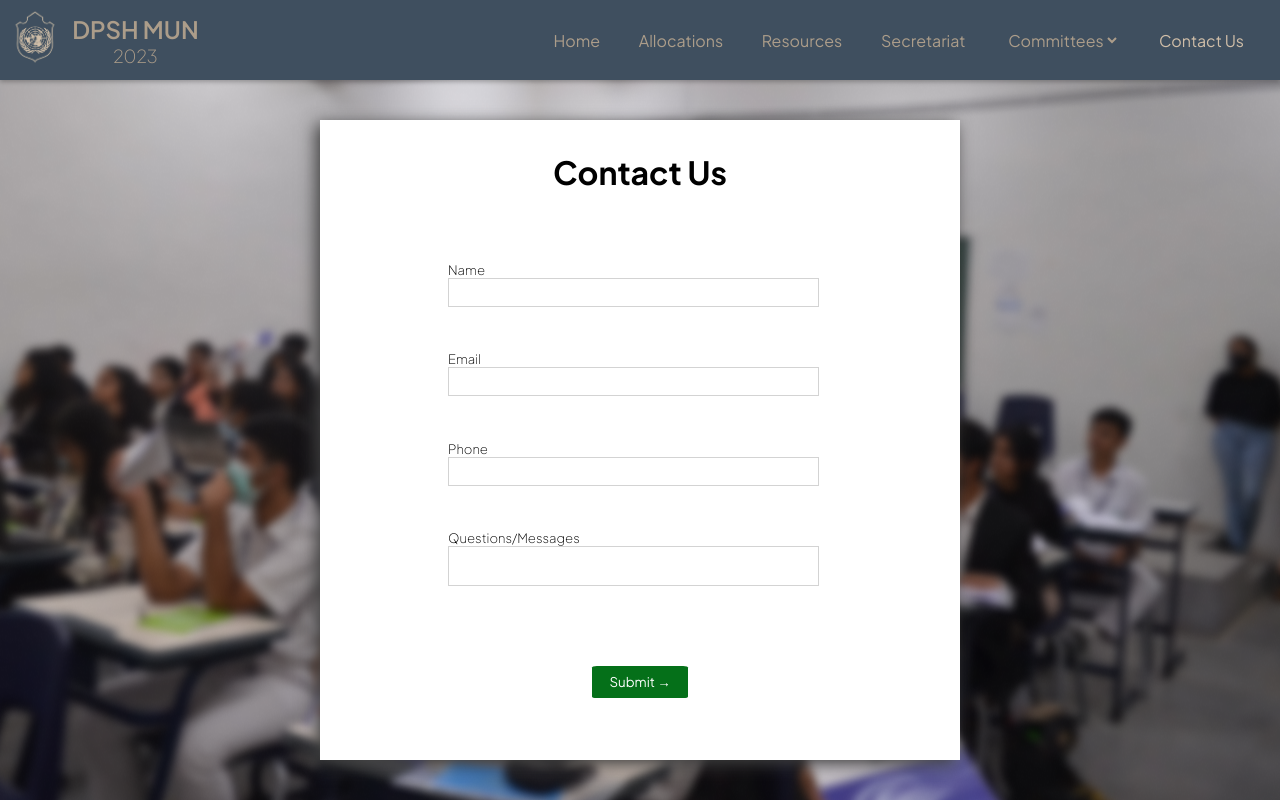
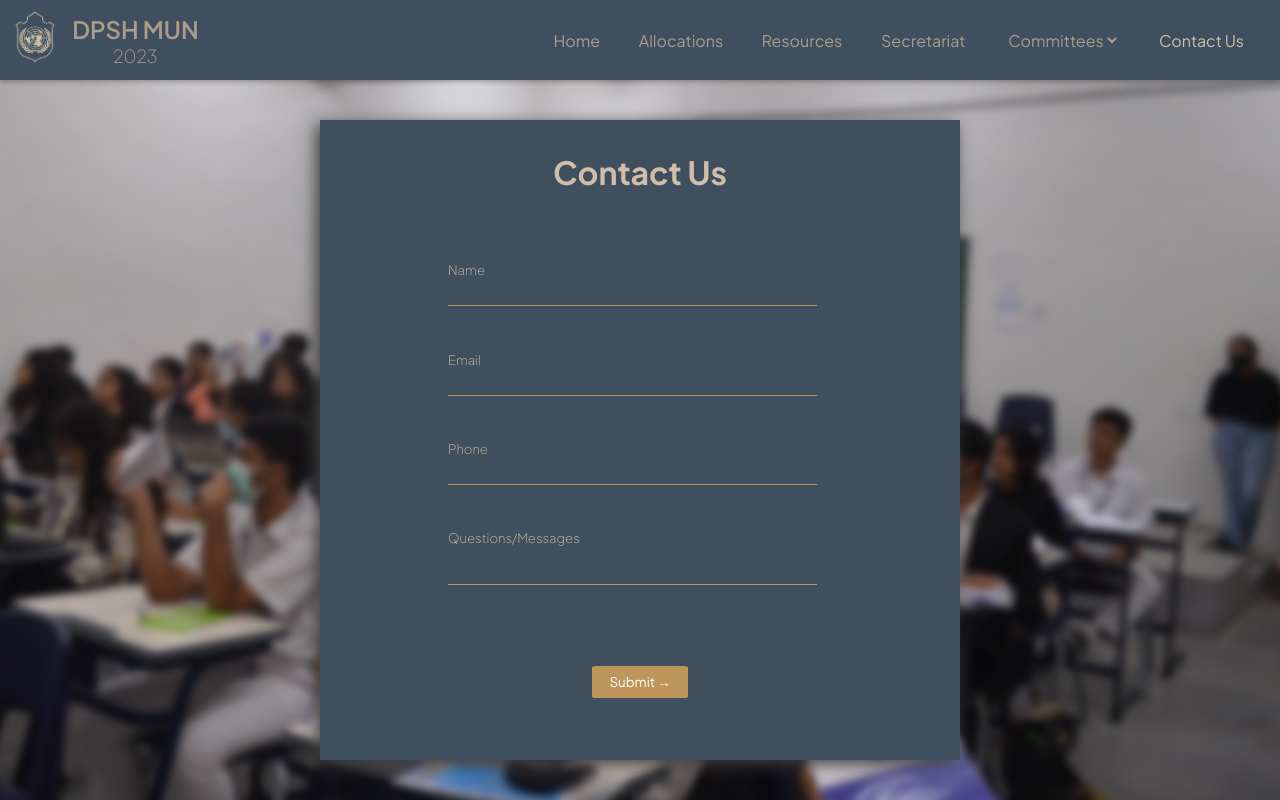
Before and after one commit to SEshaan/DPSH-MUN-Website, a SvelteKit app: page /Contact in a window 1280 px wide. Built offline with nearby package versions, Linux system fonts and the light colour scheme.

Commit message:
color scheme

```diff
--- a/src/routes/Contact/+page.svelte
+++ b/src/routes/Contact/+page.svelte
@@ -45,19 +45,22 @@
 		height: 80vh;
 		width: auto;
 		aspect-ratio: 1/1;
-		background-color: white;
+		background-color: #3f4f5e;
+		color: #d0bea8;
 		text-align: center;
 		box-shadow: rgb(63, 63, 63) -4px 4px 16px;
 	}
 	#con input {
 		background: none;
-		border: solid lightgray 1px;
+		border: none;
+		border-bottom: solid #be965b 1px;
 		width: 95%;
 		height: 25px;
 	}
 	#con textarea {
 		background: none;
-		border: solid lightgray 1px;
+		border: none;
+		border-bottom: solid #be965b 1px;
 		resize: none;
 		width: 95%;
 	}
@@ -86,7 +89,7 @@
 		width: 6rem;
 		height: 2rem;
 		border: none;
-		background-color: #057019;
+		background-color: #be965b;
 		color: white;
 		margin: 0 auto 0 auto;
 		border-radius: 5%;
```
